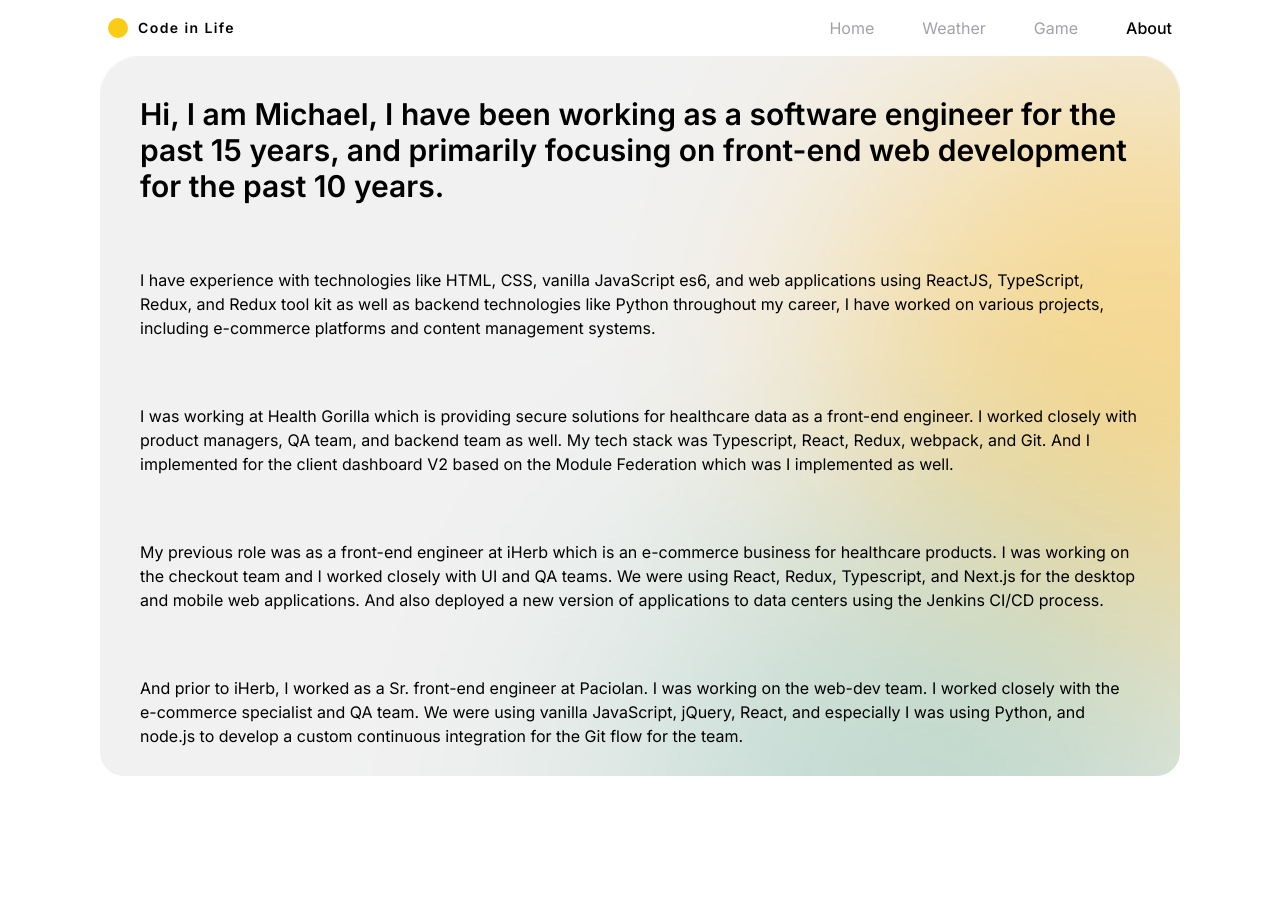
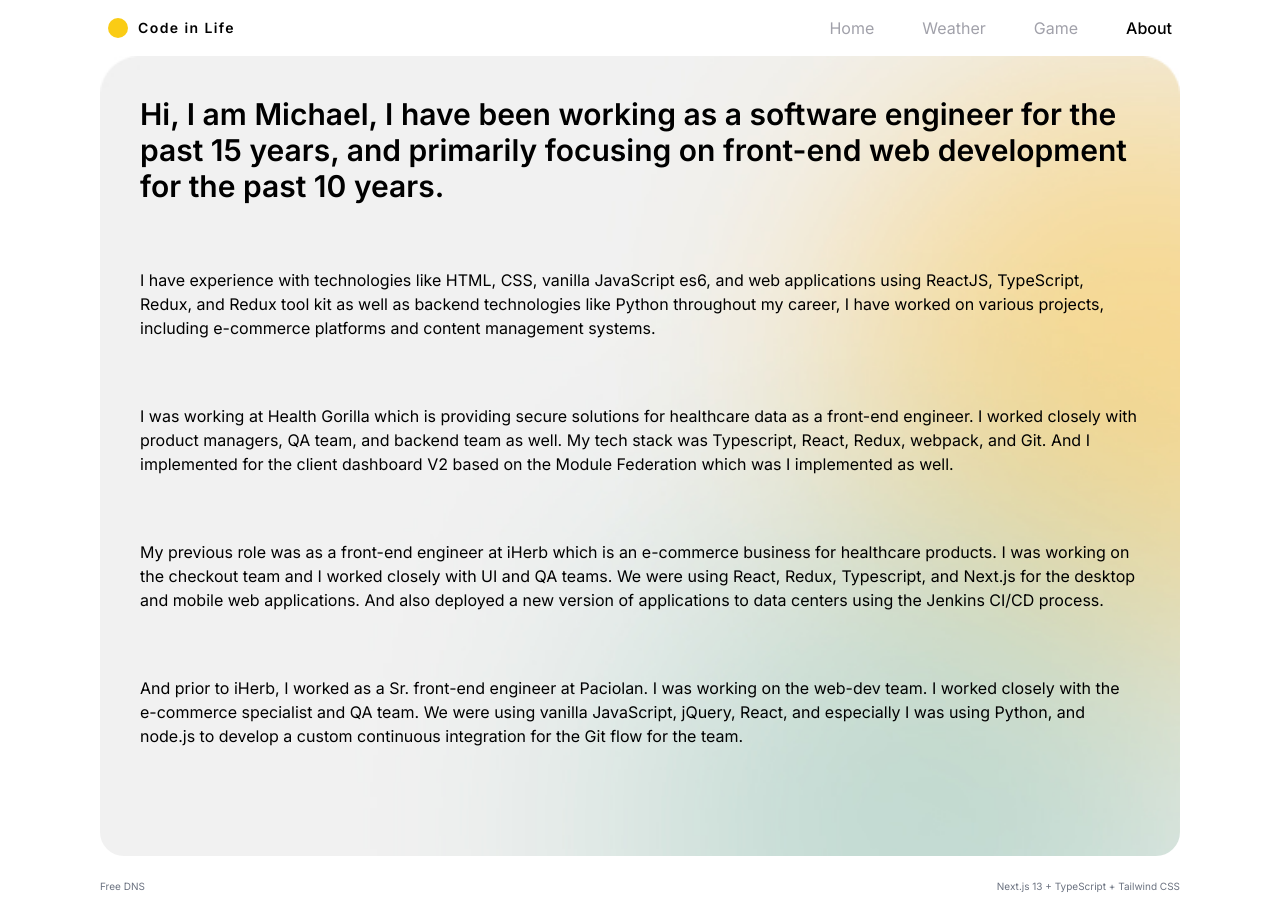
Before and after one commit to coding9dan/nextjs-portfolio, a Next.js app: page /about in a window 1280 px wide. Before the commit the page ends 800 px from the top, so only its background shows below. Built offline with nearby package versions, Linux system fonts and the light colour scheme.

Commit message:
add footer rest pages

```diff
--- a/app/about/page.tsx
+++ b/app/about/page.tsx
@@ -1,3 +1,4 @@
+import Footer from "@/components/Footer";
 import Navbar from "@/components/Navbar";
 import { Metadata } from "next/types";
 import React from "react";
@@ -13,7 +14,7 @@ const about = () => {
       <Navbar page="about" />
 
       <section className="grid grid-cols-1 lg:grid-cols-1 gap-4 mb-4">
-        <div className="h-[90vh] rounded-3xl p-10 flex flex-col gap-16 bg-[url('/gradient-bg.jpg')] bg-cover">
+        <div className="h-screen rounded-3xl p-10 flex flex-col gap-16 bg-[url('/gradient-bg.jpg')] bg-cover">
           <h1 className="text-3xl font-semibold">
             Hi, I am Michael, I have been working as a software engineer for the
             past 15 years, and primarily focusing on front-end web development
@@ -52,6 +53,8 @@ const about = () => {
           </p>
         </div>
       </section>
+
+      <Footer />
     </>
   );
 };
--- a/app/game/page.tsx
+++ b/app/game/page.tsx
@@ -3,6 +3,7 @@ import Link from "next/link";
 import { Metadata } from "next/types";
 import Arrow from "../../public/arrow.svg";
 import React from "react";
+import Footer from "@/components/Footer";
 
 export const metadata: Metadata = {
   title: "Code in Life | Game",
@@ -39,6 +40,8 @@ const Game = () => {
           </div>
         </div>
       </section>
+
+      <Footer />
     </>
   );
 };
--- a/app/weather/page.tsx
+++ b/app/weather/page.tsx
@@ -2,6 +2,7 @@ import { Metadata } from "next/types";
 import React from "react";
 import Main from "./components/Main";
 import Navbar from "@/components/Navbar";
+import Footer from "@/components/Footer";
 
 export const metadata: Metadata = {
   title: "Code in Life | Weather",
@@ -12,7 +13,10 @@ const Weather = () => {
   return (
     <>
       <Navbar page="weather" />
+
       <Main />
+
+      <Footer />
     </>
   );
 };
--- a/components/Footer.tsx
+++ b/components/Footer.tsx
@@ -3,6 +3,7 @@ import React from "react";
 
 const Footer = () => {
   return (
+    <div className="flex justify-between">
       <div className="mb-2">
         <Link
           href="https://freedns.afraid.org/"
@@ -13,6 +14,12 @@ const Footer = () => {
           Free DNS{" "}
         </Link>
       </div>
+      <div>
+        <span className="text-gray-500" style={{ fontSize: "10px" }}>
+          Next.js 13 + TypeScript + Tailwind CSS
+        </span>
+      </div>
+    </div>
   );
 };
 
```
Lines whose indentation alone changed are shown as unchanged.
